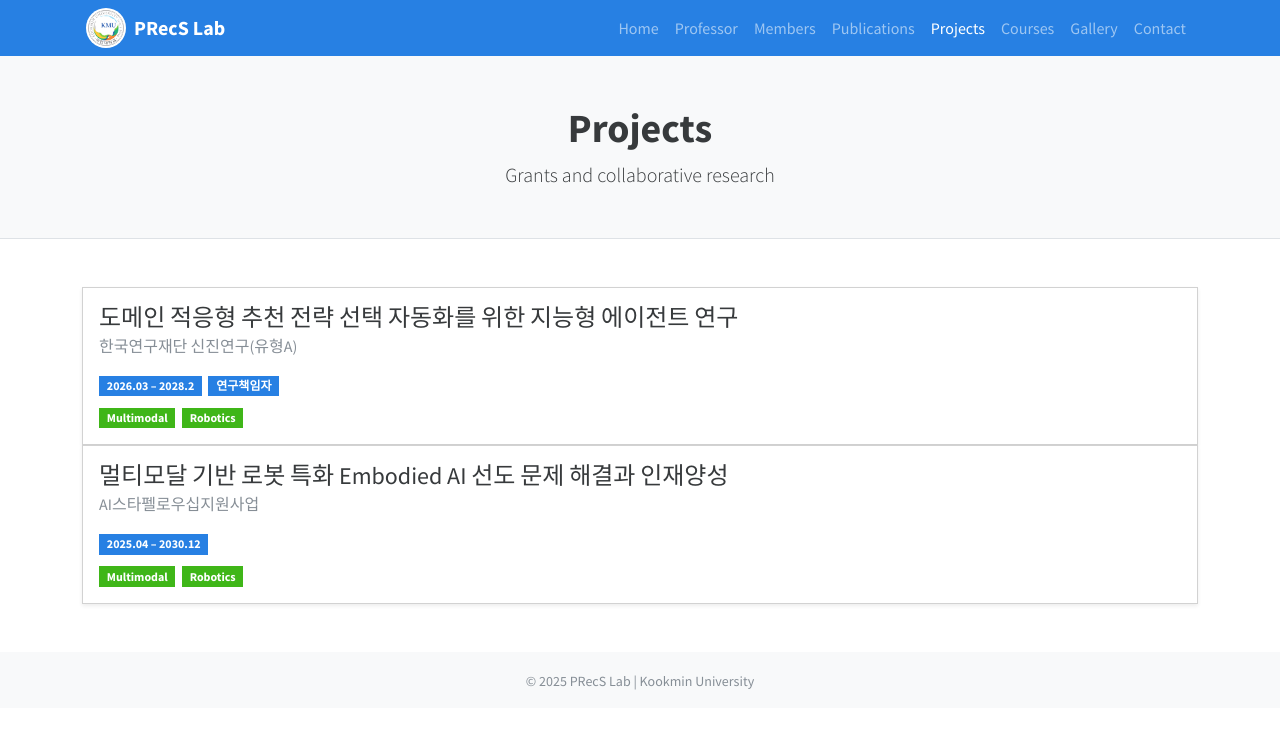
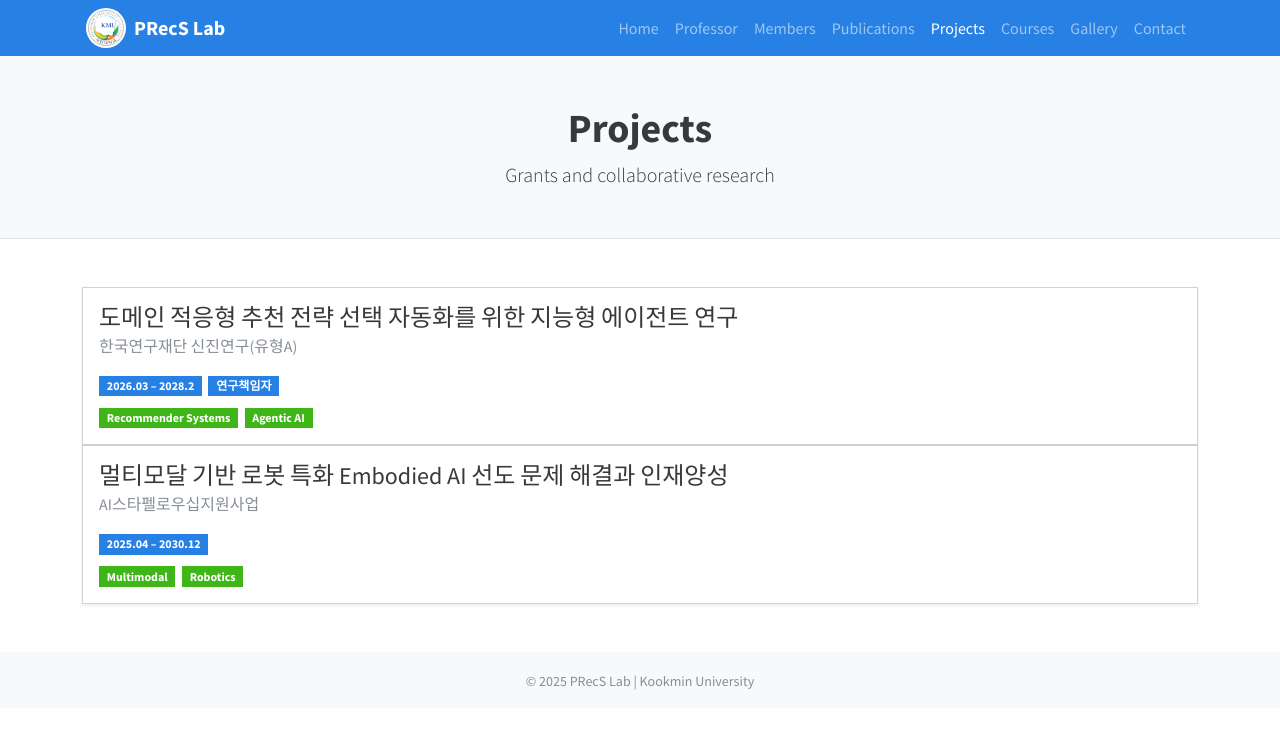
Before and after one commit to hongkyun-bae/hongkyun-bae.github.io, a Jekyll site: the page precs/projects.html, which Jekyll copies as it is, in a window 1280 px wide. Shown: the top 729 px of the page. Built offline with Jekyll 4.4.1, drawn with Linux system fonts in a browser that asks for light colours; nearby versions of some CDN libraries.

Commit message:
Update projects.html

```diff
--- a/precs/projects.html
+++ b/precs/projects.html
@@ -48,7 +48,7 @@
       <h4 class="card-title mb-2">도메인 적응형 추천 전략 선택 자동화를 위한 지능형 에이전트 연구</h4>
       <h6 class="card-subtitle text-muted mb-3">한국연구재단 신진연구(유형A)</h6>
       <p class="mb-2"><span class="badge bg-primary">2026.03 – 2028.2</span>&nbsp&nbsp<span class="badge bg-primary">연구책임자</span></p>
-      <p class="mb-0"><span class="badge bg-success">Multimodal</span>&nbsp&nbsp<span class="badge bg-success">Robotics</span></p>
+      <p class="mb-0"><span class="badge bg-success">Recommender Systems</span>&nbsp&nbsp<span class="badge bg-success">Agentic AI</span></p>
     </div>
   </div>
   <div class="card shadow-sm">
```
